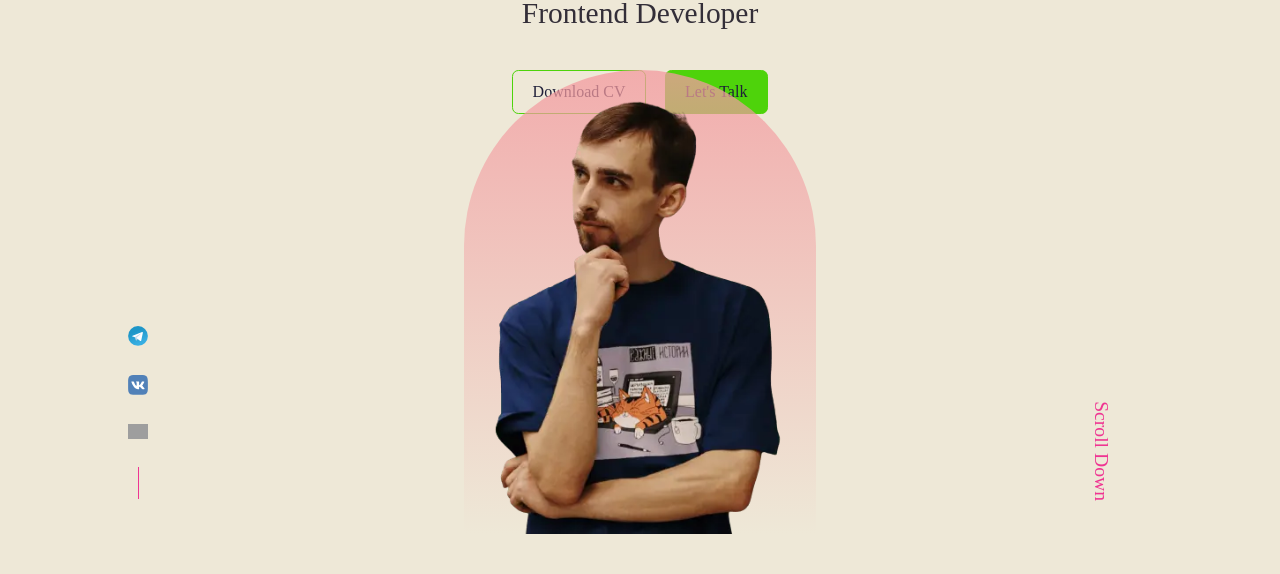
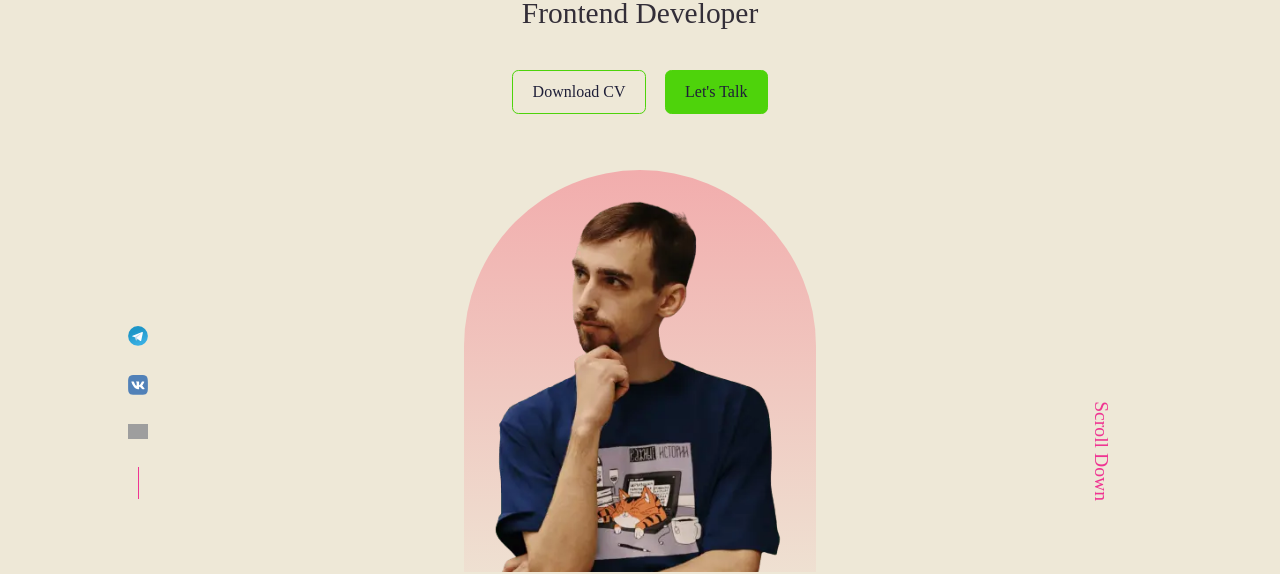
Before and after one commit to pink-doublethink/portfolio-website, a React app: page / in a window 1280 px wide. Shown: the part 228-802 px from the top of the page. Built offline with nearby package versions, Linux system fonts and the light colour scheme; grey boxes are pictures that could not be loaded.

Commit message:
edited-styles#4

```diff
--- a/src/App/App.js
+++ b/src/App/App.js
@@ -57,13 +57,13 @@ const App = () => {
             <main>
                 <Suspense fallback={<Spinner/>}>
                     <Routes>
-                        <Route exact path={`/`} element={Home}/>
-                        <Route path="*" element={<ErrorPage/>}/>
-                        <Route exact path={`/${language}`} element={Home}/>
-                        <Route exact path={`/${language}/privacy`} element={Privacy}/>
-                        <Route exact path={`/${language}/blog`} element={Blog}/>
-                        <Route exact path={`/${language}/blog/becameFrontDev`} element={BecameFrontDev}/>
-                        <Route exact path={`/${language}/blog/lucaDaCostaBook`} element={LucaDaCostaBook}/>
+                        <Route path={`/`} element={Home}/>
+                        <Route path={`/${language}`} element={Home}/>
+                        <Route path={`/${language}/privacy`} element={Privacy}/>
+                        <Route path={`/${language}/blog`} element={Blog}/>
+                        <Route path={`/${language}/blog/becameFrontDev`} element={BecameFrontDev}/>
+                        <Route path={`/${language}/blog/lucaDaCostaBook`} element={LucaDaCostaBook}/>
+                        <Route path={`*`} element={Error}/>
                     </Routes>
                 </Suspense>
             </main>
--- a/src/components/en/hero/Hero.js
+++ b/src/components/en/hero/Hero.js
@@ -19,13 +19,6 @@ const Hero = () => {
           <h5 className={styles.hero__subtitle}>Hi I am</h5>
           <h2 className={styles.title}>Alexei</h2>
           <h5 className={styles.subtitle}>Frontend Developer</h5>
-          <div className={styles.me}>
-            <picture>
-              <source srcSet={MEwebp} type="image/webp" />
-              <source srcSet={MEavif} type="image/avif" />
-              <img src={MEpng} alt="me" className={styles.me__image} />
-            </picture>
-          </div>
           <div className={styles.cta}>
             <a href={CV} download className={styles.btn}>
               Download CV
@@ -51,6 +44,13 @@ const Hero = () => {
           <a href="#contact" className={styles.scroll__down}>
             Scroll Down
           </a>
+          <div className={styles.me}>
+            <picture>
+              <source srcSet={MEwebp} type="image/webp" />
+              <source srcSet={MEavif} type="image/avif" />
+              <img src={MEpng} alt="me" className={styles.me__image} />
+            </picture>
+          </div>
         </div>
       </header>
     </div>
--- a/src/components/en/hero/hero.module.scss
+++ b/src/components/en/hero/hero.module.scss
@@ -180,9 +180,10 @@ header {
 .me {
   width: 22rem;
   height: 29rem;
-  position: absolute;
-  left: calc(50% - 11rem);
-  bottom:7%;
+  // position: absolute;
+  position: relative;
+  left: calc(50% - 50vw);
+  bottom:calc(50% - 38vh);
   margin: 6rem auto 0 auto;
   border-radius: 12rem 12rem 0 0;
   overflow: hidden;
@@ -216,11 +217,16 @@ header {
 
 @media screen and (max-width: 1024px) {
   header {
-    height: 98vh;
+    height: 100vh;
   }
   .hero__socials,
   .scroll__down {
     display: none;
+  }
+
+  .me {
+    width: 17rem;
+    height: 21rem;
   }
 }
 
```
